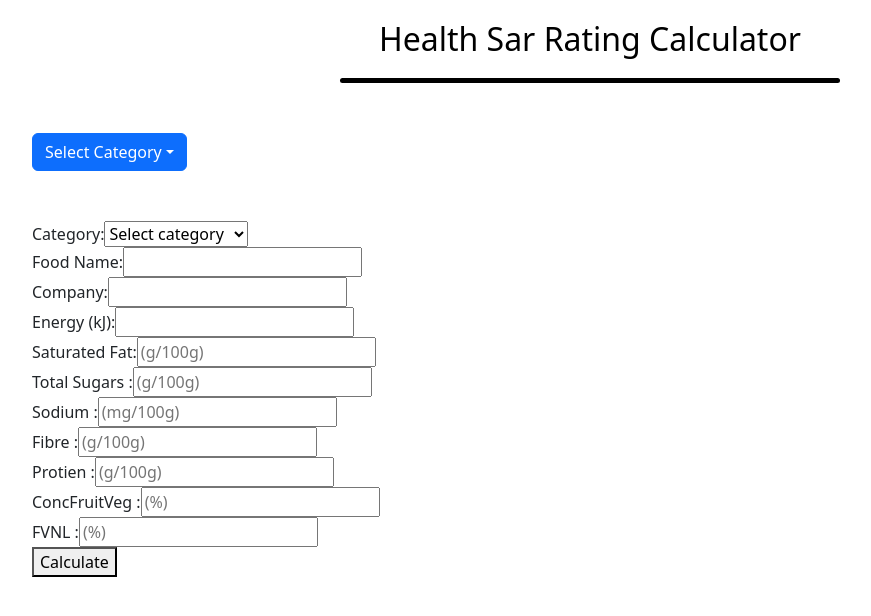
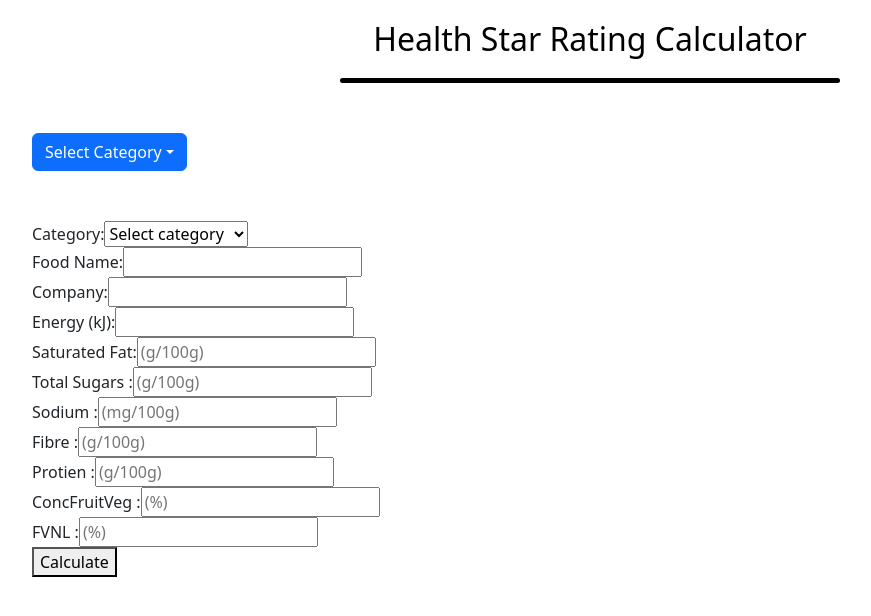
Before and after one commit to uoa-compsci399-s1-2024/capstone-project-2024-s1-team-9, a React (Create React App) app: page / in a window 1280 px wide. Shown: the top 616 px of the page, without its empty margins (50-921 px from the left). Built offline with nearby package versions, Linux system fonts and the light colour scheme.

Commit message:
title spelling fix

```diff
--- a/src/App.js
+++ b/src/App.js
@@ -10,7 +10,7 @@ import Calculator1 from "./Components/calculator/Calculator1.js";
 function App() {
   return (
     <div className="App">
-      <h1 className="title">Health Sar Rating Calculator</h1>
+      <h1 className="title">Health Star Rating Calculator</h1>
       <div className="underline1"></div>
       <Calculator1 />
       {/* {CategorySelector()} */}
```
